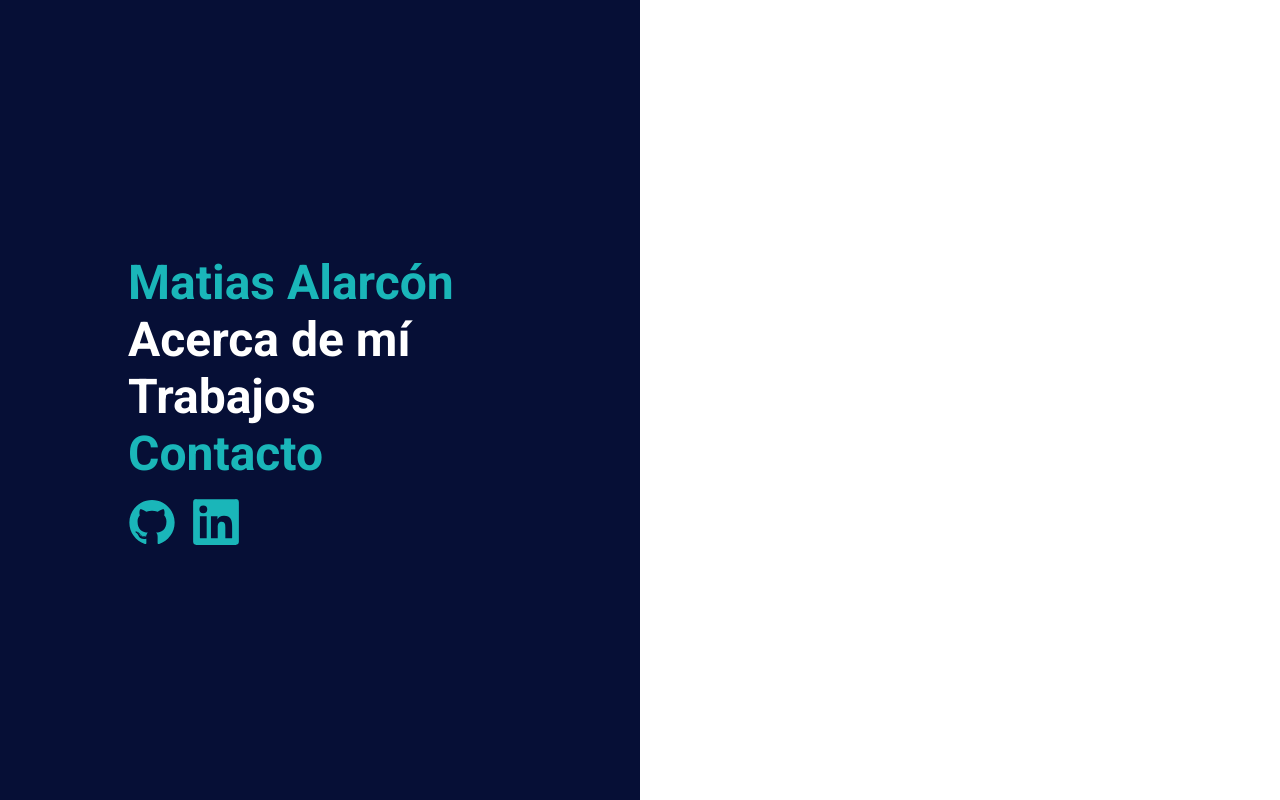
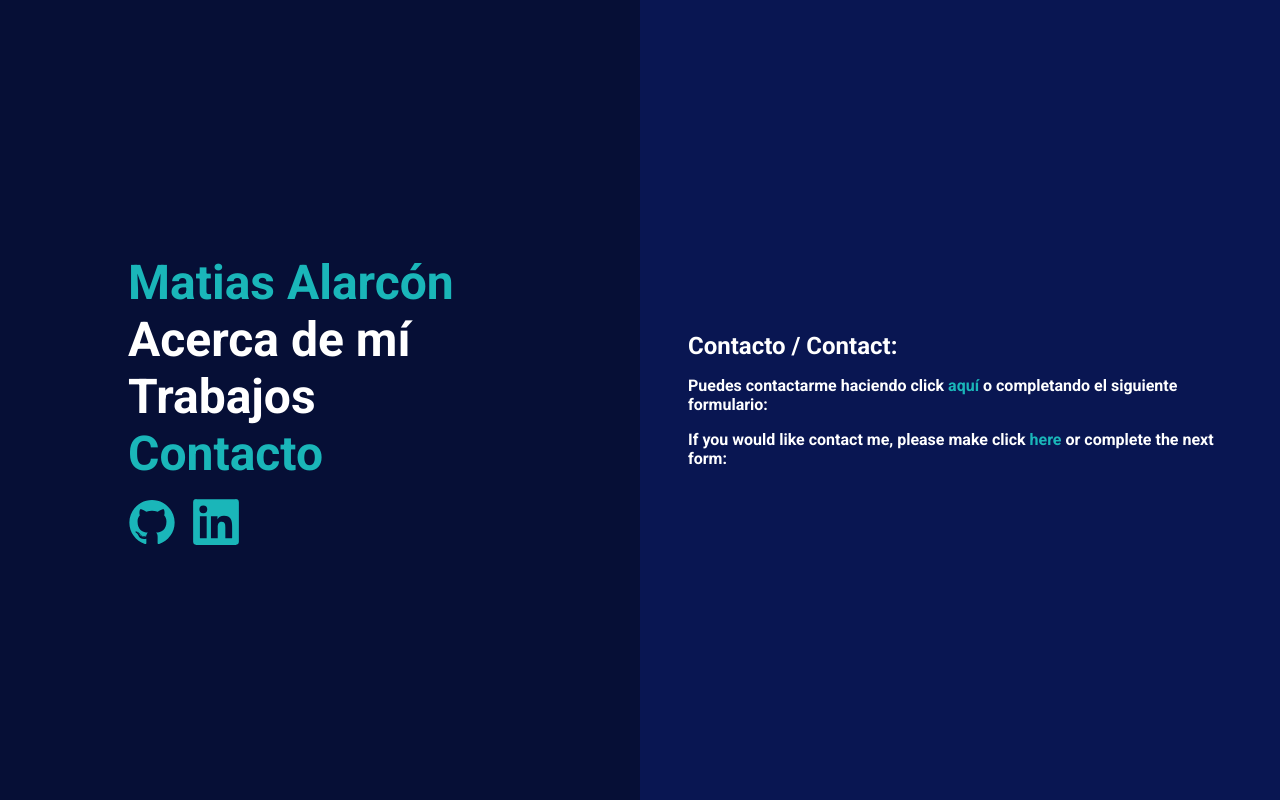
Before and after one commit to matiasal55/matiasal55.github.io, a React (Create React App) app: page /contact in a window 1280 px wide. Built offline with nearby package versions, Linux system fonts and the light colour scheme.

Commit message:
Pagina de contacto sin form

```diff
--- a/src/App.js
+++ b/src/App.js
@@ -2,6 +2,7 @@ import { BrowserRouter, Route, Switch } from 'react-router-dom';
 import Main from './components/Main';
 import Index from './pages/Index';
 import About from './pages/About';
+import Contact from './pages/Contact';
 
 function App() {
     return (
@@ -10,6 +11,7 @@ function App() {
                 <Switch>
                     <Route exact path='/' component={Index} />
                     <Route exact path='/about' component={About} />
+                    <Route exact path='/contact' component={Contact} />
                 </Switch>
             </Main>
         </BrowserRouter>
--- /dev/null
+++ b/src/pages/Contact.js
@@ -0,0 +1,20 @@
+import Content from '../components/Content';
+import '../styles/_contact.scss';
+
+const Contact = () => {
+    return (
+        <Content page='contact'>
+            <div>
+                <h2>Contacto / Contact:</h2>
+                <p>
+                    Puedes contactarme haciendo click <a href='mailto:mati.alarcon55@gmail.com'>aquí</a> o completando el siguiente formulario:
+                </p>
+                <p>
+                    If you would like contact me, please make click <a href='mailto:mati.alarcon55@gmail.com'>here</a> or complete the next form:
+                </p>
+            </div>
+        </Content>
+    );
+};
+
+export default Contact;
--- /dev/null
+++ b/src/styles/_contact.scss
@@ -0,0 +1,10 @@
+@import './variables';
+
+.content.contact {
+    background-color: $thirdColor;
+    color: white;
+
+    a {
+        color: $secondColor;
+    }
+}
```
